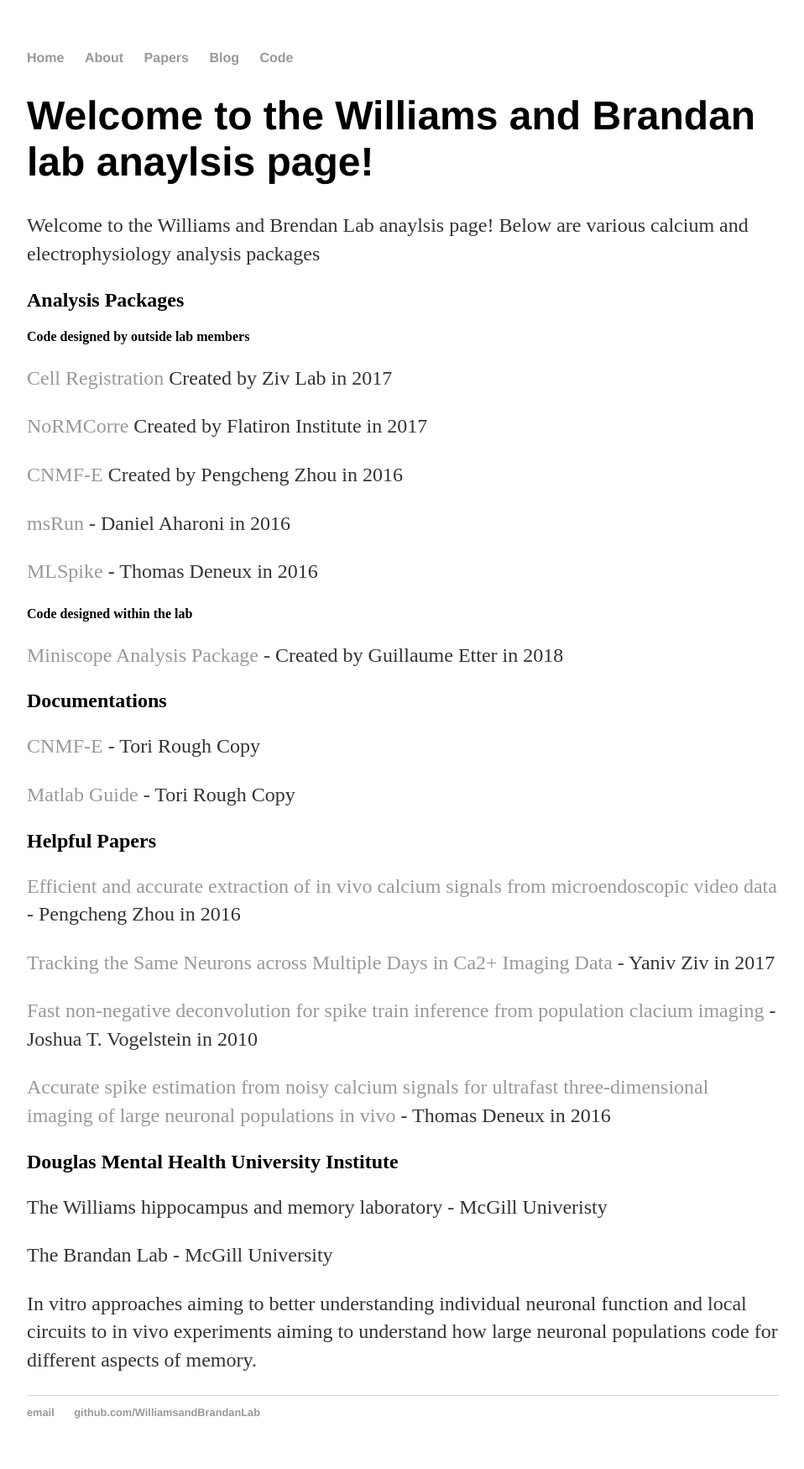
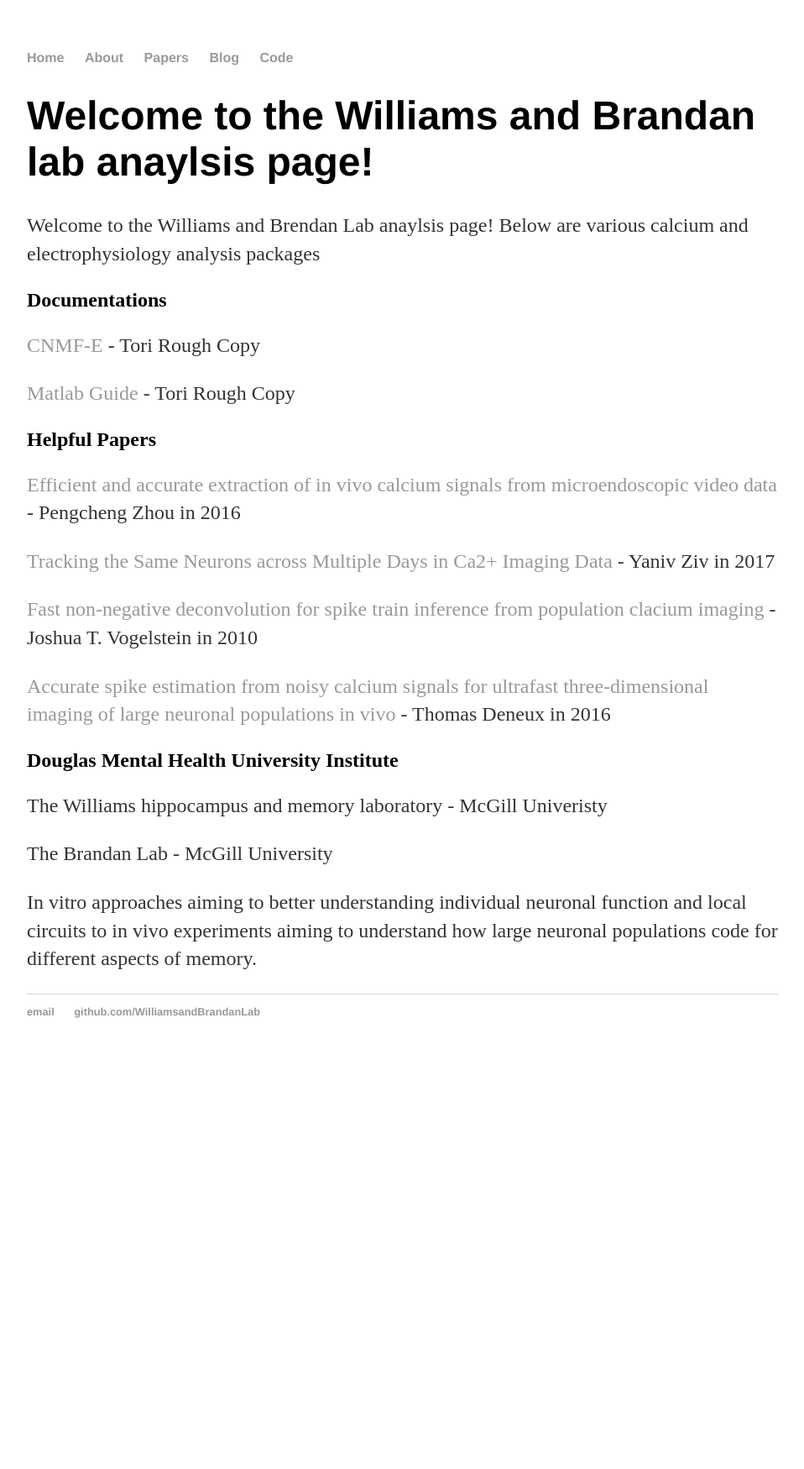
Before and after one commit to WilliamsandBrandanLab/WilliamsandBrandanLab.github.io, a Jekyll site: the page built from index.md, in a window 1280 px wide. Shown: the whole page at 84% size, without its empty margins (160-1118 px from the left). Built offline with Jekyll 4.4.1, drawn with Linux system fonts in a browser that asks for light colours; our own code applies the rules of GitHub Pages for plain Markdown files; after the commit the page ends 1272 px from its top, so only the background shows below that.

Commit message:
Update index.md

```diff
--- a/index.md
+++ b/index.md
@@ -1,22 +1,6 @@
 # Welcome to the Williams and Brandan lab anaylsis page!
 Welcome to the Williams and Brendan Lab anaylsis page!
 Below are various calcium and electrophysiology analysis packages
-
-## Analysis Packages
-
-#### Code designed by outside lab members
-[Cell Registration](https://github.com/zivlab/CellReg) Created by Ziv Lab in 2017
-
-[NoRMCorre](https://github.com/flatironinstitute/NoRMCorre) Created by Flatiron Institute in 2017
-
-[CNMF-E](https://github.com/zhoupc/CNMF_E) Created by Pengcheng Zhou in 2016
-
-[msRun](https://github.com/daharoni/Miniscope_Analysis) - Daniel Aharoni in 2016
-
-[MLSpike](https://github.com/thomasdeneux/spikes) - Thomas Deneux in 2016
-
-#### Code designed within the lab
-[Miniscope Analysis Package](https://github.com/WilliamsandBrandanLab/MiniscopeAnalysis) - Created by Guillaume Etter in 2018
 
 ## Documentations
 
```
